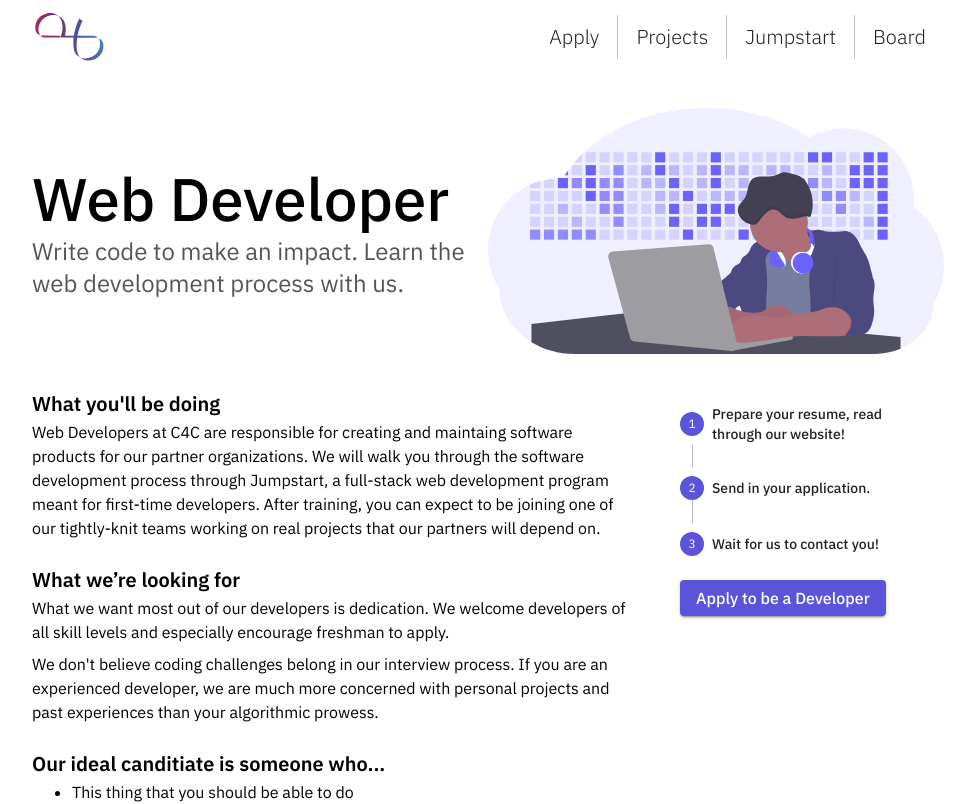
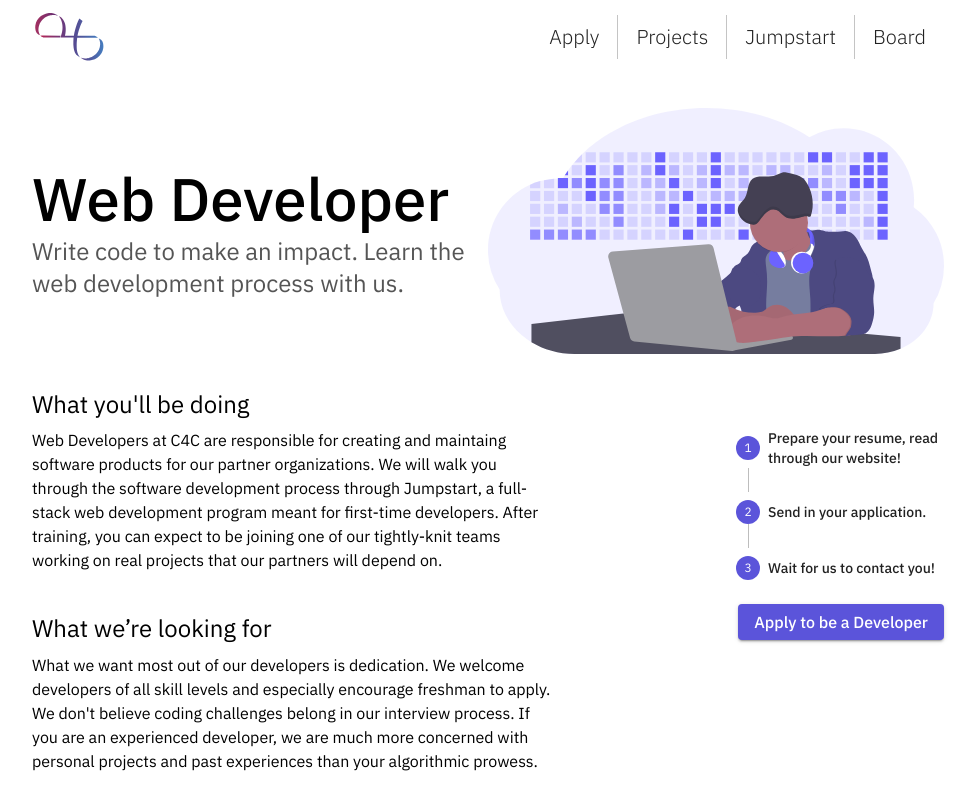
Before and after one commit to Code-4-Community/c4cneu.com, a React (Create React App) app: page /apply/developer in a window 1280 px wide. Shown: the top 804 px of the page, without its empty margins (152-1128 px from the left). Built offline with nearby package versions, Linux system fonts and the light colour scheme.

Commit message:
design fixes

```diff
--- a/src/components/Developer.tsx
+++ b/src/components/Developer.tsx
@@ -23,11 +23,20 @@ const useStyles = makeStyles({
   },
   list: {
     marginTop: 0,
+    '& > li': {
+      marginBottom: '0.25em',
+    },
   },
   stepper: {
-    paddingTop: '1rem',
+    paddingTop: '2.5em',
+    paddingRight: '0',
+    maxWidth: '13em',
   },
-  application: {},
+  application: {
+    display: 'flex',
+    flexDirection: 'column',
+    alignItems: 'flex-end',
+  },
   text: {
     //fontFamily: '-apple-system,BlinkMacSystemFont,"Segoe UI",Roboto,Oxygen-Sans,Ubuntu,Cantarell,"Helvetica Neue",sans-serif',
   },
@@ -53,6 +62,7 @@ const useStyles = makeStyles({
   applyButton: {
     textTransform: 'none',
     fontWeight: 500,
+    maxWidth: '13em',
   },
 });
 
@@ -78,9 +88,11 @@ const Developer: React.FC = () => {
       />
 
       <Grid container spacing={3}>
-        <Grid item sm={8}>
-          <Box mb={3}>
-            <Typography variant="h6">What you'll be doing</Typography>
+        <Grid item sm={7}>
+          <Box mb={5}>
+            <Typography variant="h5" gutterBottom>
+              What you'll be doing
+            </Typography>
             <Typography variant="body1" gutterBottom className={classes.text}>
               Web Developers at C4C are responsible for creating and maintaing
               software products for our partner organizations. We will walk you
@@ -92,25 +104,22 @@ const Developer: React.FC = () => {
             </Typography>
           </Box>
 
-          <Box mb={1}>
-            <Typography variant="h6">What we’re looking for</Typography>
+          <Box mb={5}>
+            <Typography variant="h5" gutterBottom>
+              What we’re looking for
+            </Typography>
             <Typography variant="body1" gutterBottom className={classes.text}>
               What we want most out of our developers is dedication. We welcome
               developers of all skill levels and especially encourage freshman
-              to apply.
-            </Typography>
-          </Box>
-          <Box mb={3}>
-            <Typography variant="body1" gutterBottom className={classes.text}>
-              We don't believe coding challenges belong in our interview
-              process. If you are an experienced developer, we are much more
-              concerned with personal projects and past experiences than your
-              algorithmic prowess.
+              to apply. We don't believe coding challenges belong in our
+              interview process. If you are an experienced developer, we are
+              much more concerned with personal projects and past experiences
+              than your algorithmic prowess.
             </Typography>
           </Box>
 
-          <Box mb={3}>
-            <Typography variant="h6">
+          <Box mb={5}>
+            <Typography variant="h5" gutterBottom>
               Our ideal canditiate is someone who...
             </Typography>
             <Typography variant="body1" className={classes.text}>
@@ -125,7 +134,7 @@ const Developer: React.FC = () => {
           </Box>
         </Grid>
 
-        <Grid item sm={4} className={classes.application}>
+        <Grid item sm={5} className={classes.application}>
           <Stepper
             className={classes.stepper}
             activeStep={-1}
--- a/src/components/Home.tsx
+++ b/src/components/Home.tsx
@@ -19,6 +19,7 @@ import Typical from 'react-typical';
 // @ts-ignore
 import Fade from 'react-reveal/Fade';
 
+import { ReactComponent as ImpactfulSvg } from '../svg/impactful.svg';
 const useStyles = makeStyles({
   homeLogo: {
     width: '16rem',
@@ -41,15 +42,16 @@ const useStyles = makeStyles({
   },
   partnerLogos: {
     maxWidth: '100%',
-    margin: 'auto'
+    margin: 'auto',
   },
   partnerLogoGrid: {
     padding: '2em',
     display: 'flex',
-    justifytContent: 'center'
+    justifytContent: 'center',
   },
   bigImage: {
     maxWidth: '100%',
+    maxHeight: '50vh',
   },
   landingTitle: {
     fontWeight: 400,
@@ -68,7 +70,7 @@ const useStyles = makeStyles({
     textTransform: 'none',
   },
   partners: {
-    paddingTop: '1em'
+    paddingTop: '1em',
   },
   typical: {
     margin: 0,
@@ -84,6 +86,10 @@ const useStyles = makeStyles({
 const Home: React.FC = () => {
   const classes = useStyles();
   const typePause = 3000;
+  React.useEffect(() => {
+    clearInterval();
+    clearTimeout();
+  }, []);
   return (
     <Container maxWidth="md">
       <Helmet>
@@ -167,11 +173,7 @@ const Home: React.FC = () => {
             </Typography>
           </Grid>
           <Grid item sm={5}>
-            <img
-              className={classes.bigImage}
-              src="https://c4cneu-public.s3.us-east-2.amazonaws.com/Site/laptop.png"
-              alt="Content Block"
-            />
+            <ImpactfulSvg className={classes.bigImage} />
           </Grid>
         </Grid>
       </Fade>
--- a/src/components/NavBar.tsx
+++ b/src/components/NavBar.tsx
@@ -47,6 +47,11 @@ const useStyles = makeStyles({
     textTransform: 'none',
     fontWeight: 300,
   },
+  logo: {
+    '&:hover': {
+      background: 'transparent',
+    },
+  },
 });
 
 const NavBar: React.FC = () => {
@@ -67,7 +72,7 @@ const NavBar: React.FC = () => {
         <Toolbar disableGutters>
           <IconButton
             edge="start"
-            className={classes.menuButton}
+            className={classes.logo}
             color="inherit"
             aria-label="menu"
             component={Link}
```
Also changed, not shown: src/svg/impactful.svg (added).
